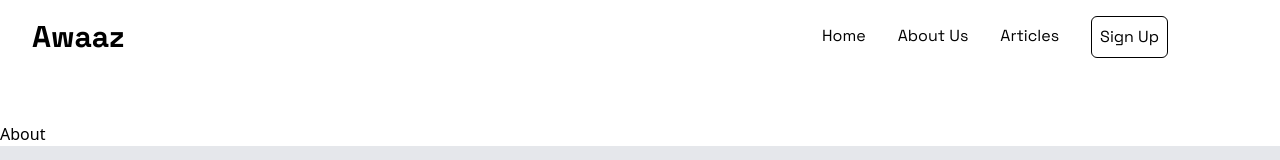
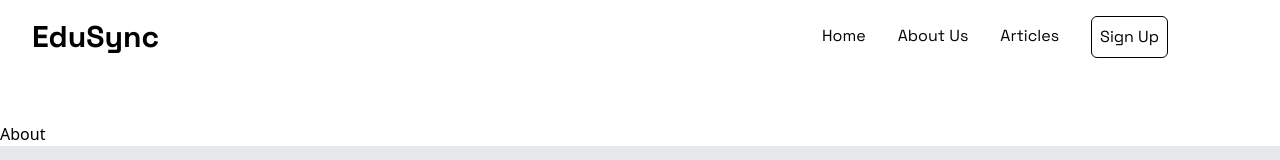
Before and after one commit to Khagesh2409/Edusync-Frontend, a React (Vite) app: page /about in a window 1280 px wide. Shown: the top 160 px of the page. Built offline with nearby package versions, Linux system fonts and the light colour scheme.

Commit message:
adding logo

```diff
--- a/index.html
+++ b/index.html
@@ -2,9 +2,9 @@
 <html lang="en">
   <head>
     <meta charset="UTF-8" />
-    <link rel="icon" type="image/svg+xml" href="/vite.svg" />
+    <link rel="icon" type="image/svg+xml" href="./src/assets/Main_Logo_white.png" />
     <meta name="viewport" content="width=device-width, initial-scale=1.0" />
-    <title>Awaaz</title>
+    <title>EduSync</title>
   </head>
   <body>
     <div id="root"></div>
--- a/src/Components/Navbar.jsx
+++ b/src/Components/Navbar.jsx
@@ -39,7 +39,7 @@
       <div className="flex justify-between items-center p-4 mb-12">
         <div className="font-spacegroteskbold lg:text-3xl md:text-2xl text-2xl ml-4">
           <Link to="/" className="cursor-pointer">
-            Awaaz
+            EduSync
           </Link>
         </div>
         <div className="hidden lg:flex space-x-8 mr-24">
```
Also changed, not shown: src/assets/Main_Logo_white.png (added).
